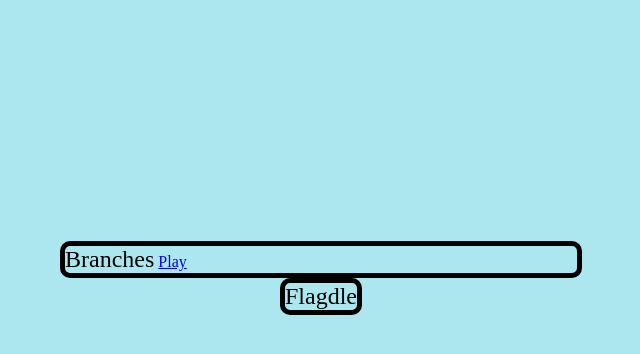
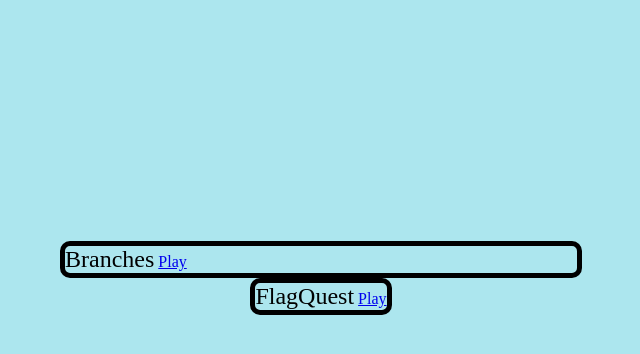
Before and after one commit to camerondhughes/camerondhughes.github.io, a plain HTML site: page index.html in a window 1280 px wide. Shown: the part 122-476 px from the top of the page, without its empty margins (319-959 px from the left). Drawn offline with Linux system fonts and the light colour scheme.

Commit message:
Add FlagQuest link

```diff
--- a/index.html
+++ b/index.html
@@ -13,7 +13,8 @@
         <a href="Branches.html">Play</a>
     </left>
     <right>
-        <innertext>Flagdle</innertext>
+        <innertext>FlagQuest</innertext>
+        <a href="FlagQuest.html">Play</a>
     </right>
 </body>
 </html>
```
